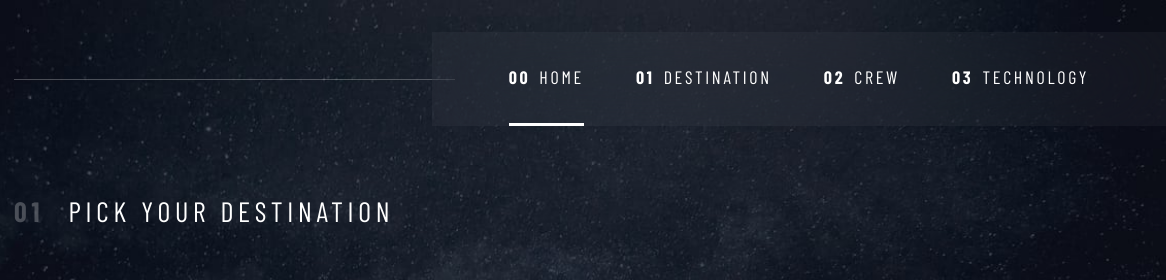
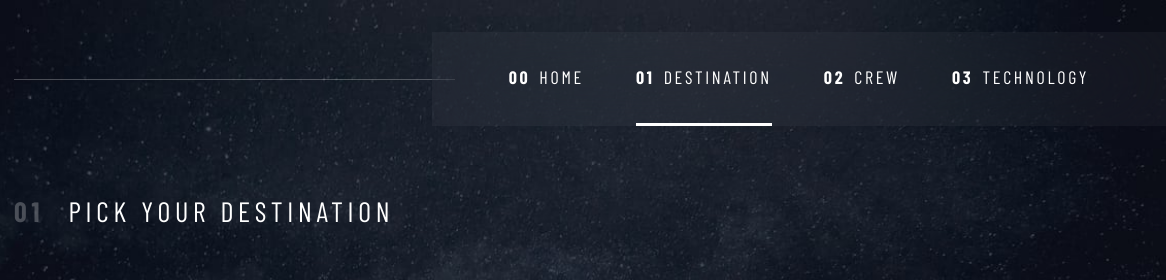
Before and after one commit to swish933/space-tourism-site, a plain HTML site: page destination.html in a window 1280 px wide. Shown: the top 280 px of the page, 114-1280 px from the left. Drawn offline with nearby package versions, Linux system fonts and the light colour scheme; a web font is replaced by a local one.

Commit message:
switch active link on pages

```diff
--- a/destination.html
+++ b/destination.html
@@ -30,10 +30,10 @@
                 aria-expanded="false">Menu</span></button>
         <nav>
             <ul id="primary-navigation" data-visible="false" class="primary-navigation underline-indicators flex">
-                <li class="active"><a class="ff-sans-cond uppercase text-white letter-spacing-2" href="index.html"><span
+                <li><a class="ff-sans-cond uppercase text-white letter-spacing-2" href="index.html"><span
                             aria-hidden="true">00</span>Home</a>
-                <li><a class="ff-sans-cond uppercase text-white letter-spacing-2" href="destination.html"><span
-                            aria-hidden="true">01</span>Destination</a>
+                <li class="active"><a class="ff-sans-cond uppercase text-white letter-spacing-2"
+                        href="destination.html"><span aria-hidden="true">01</span>Destination</a>
                 <li><a class="ff-sans-cond uppercase text-white letter-spacing-2" href="crew.html"><span
                             aria-hidden="true">02</span>Crew</a>
                 <li><a class="ff-sans-cond uppercase text-white letter-spacing-2" href="technology.html"><span
```
Also changed, not shown: crew.html (+2 -2 lines), index.html (+1 -1 lines).
